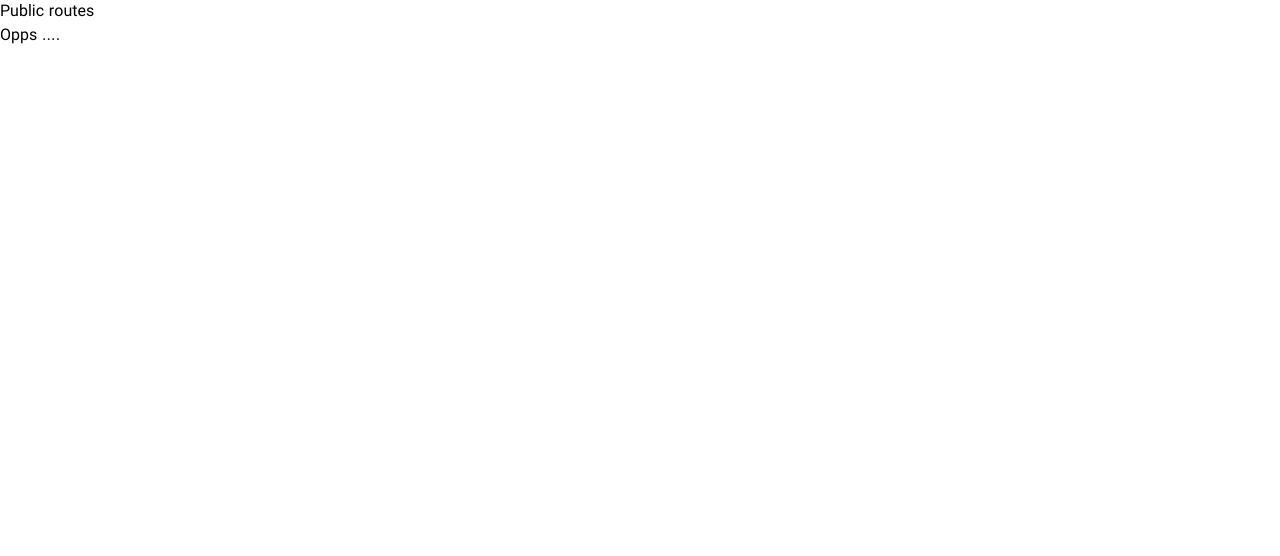
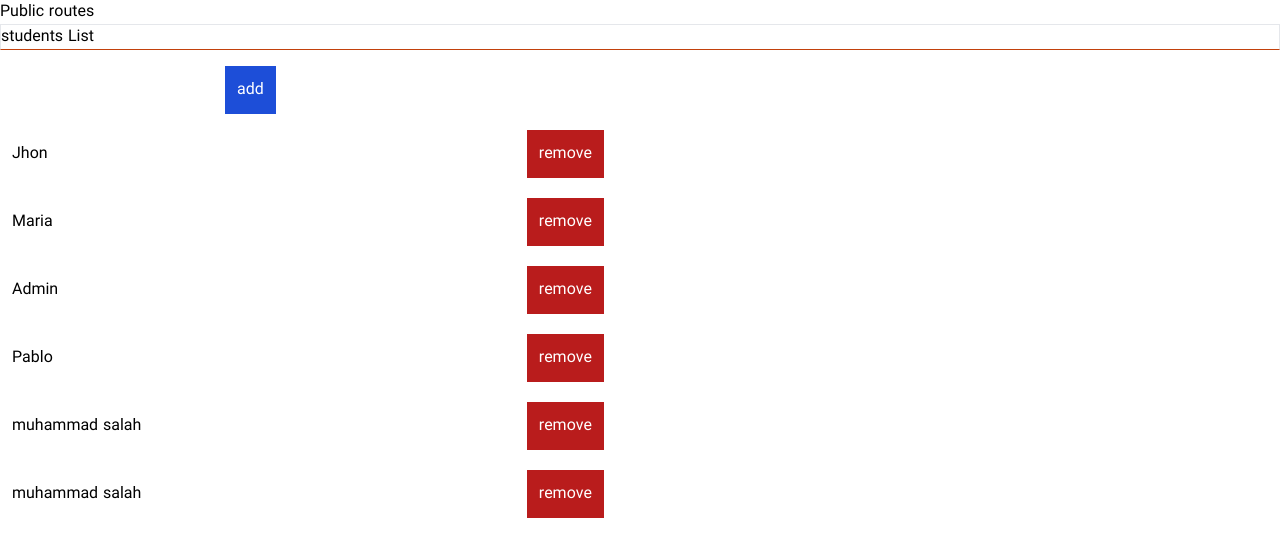
Before and after one commit to gharanfoli16405/totural, a React (Create React App) app: page /profile in a window 1280 px wide. Shown: the top 556 px of the page. Built offline with nearby package versions, Linux system fonts and the light colour scheme; no server answers.

Commit message:
profile data loader

```diff
--- a/src/constant/users.js
+++ b/src/constant/users.js
@@ -782,3 +782,66 @@ export const users = [
     updatedAt: "2024-07-20T13:33:02.000Z",
   },
 ];
+
+export const students = [
+  {
+    id: 1,
+    email: "john@mail.com",
+    password: "changeme",
+    name: "Jhon",
+    role: "customer",
+    avatar: "https://i.imgur.com/LDOO4Qs.jpg",
+    creationAt: "2024-07-20T03:10:57.000Z",
+    updatedAt: "2024-07-20T03:10:57.000Z",
+  },
+  {
+    id: 2,
+    email: "maria@mail.com",
+    password: "12345",
+    name: "Maria",
+    role: "customer",
+    avatar: "https://i.imgur.com/DTfowdu.jpg",
+    creationAt: "2024-07-20T03:10:57.000Z",
+    updatedAt: "2024-07-20T03:10:57.000Z",
+  },
+  {
+    id: 3,
+    email: "admin@mail.com",
+    password: "admin123",
+    name: "Admin",
+    role: "admin",
+    avatar: "https://i.imgur.com/yhW6Yw1.jpg",
+    creationAt: "2024-07-20T03:10:57.000Z",
+    updatedAt: "2024-07-20T03:10:57.000Z",
+  },
+  {
+    id: 4,
+    email: "pablo@example.com",
+    password: "1234",
+    name: "Pablo",
+    role: "customer",
+    avatar: "https://randomuser.me/api/portraits/men/59.jpg",
+    creationAt: "2024-07-20T03:34:12.000Z",
+    updatedAt: "2024-07-20T03:34:12.000Z",
+  },
+  {
+    id: 6,
+    email: "salah@mail.com",
+    password: "1234",
+    name: "muhammad salah",
+    role: "admin",
+    avatar: "https://i.imgur.com/LDOO4Qs.jpg",
+    creationAt: "2024-07-20T03:55:19.000Z",
+    updatedAt: "2024-07-20T07:09:45.000Z",
+  },
+  {
+    id: 6,
+    email: "salah@mail.com",
+    password: "1234",
+    name: "muhammad salah",
+    role: "admin",
+    avatar: "https://i.imgur.com/LDOO4Qs.jpg",
+    creationAt: "2024-07-20T03:55:19.000Z",
+    updatedAt: "2024-07-20T07:09:45.000Z",
+  },
+];
--- /dev/null
+++ b/src/pages/Cart/Cart.jsx
@@ -0,0 +1,25 @@
+import React, { useState } from "react";
+
+
+
+const Cart = () => {
+  const [count, setCount] = useState(0);
+  const handleIncrease = () => {
+    setCount(count + 1);
+  };
+
+  const incrementCountTwice = () => {
+    handleIncrease();
+    handleIncrease();
+  };
+
+  return (
+    <>
+      {/* <button onClick={() => setCount(count - 1)}>decrease</button> */}
+      <div>{count}</div>
+      <button onClick={incrementCountTwice}>increase</button>
+    </>
+  );
+};
+
+export default Cart;
--- a/src/pages/Profile/Profile.jsx
+++ b/src/pages/Profile/Profile.jsx
@@ -1,50 +1,37 @@
-import { useReducer, useEffect } from "react";
-import { GetUser } from "apis/Profile";
-import {
-  dataLoaderReducer,
-  initialState,
-} from "reducers/dataLoader/dataLoaderReducer";
-import {
-  getDataStart,
-  getDataSuccess,
-  getDataFailure,
-} from "reducers/dataLoader/dataLoadderAction";
+import React from "react";
+import { students } from "constant/users";
+import { useState } from "react";
 
 const Profile = () => {
-  const [state, dispatch] = useReducer(dataLoaderReducer, initialState);
+  const [data, setData] = useState(students);
 
-  const { loading, data, error } = state;
-  console.log("state", state);
+  const handleDelete = (id) => {
+    const filterData = data.filter((item) => item.id !== id);
+    setData(filterData);
+  };
 
-  useEffect(() => {
-    dispatch(getDataStart());
-    GetUser()
-      .then((res) => {
-        const {
-          data: { data },
-        } = res;
-        dispatch(getDataSuccess(data));
-      })
-      .catch((e) => {
-        dispatch(getDataFailure(data));
-      });
-  }, []);
+  return (
+    <>
+      <div className="border border-b-orange-700">students List</div>
+      <div className="my-4">
+        <input type="text" />
+        <button className="bg-blue-700 text-white p-3 mx-6">add</button>
+      </div>
 
-  return loading ? (
-    <p> is Loading</p>
-  ) : (
-    <>
-      {error ? (
-        <p> Opps ....</p>
-      ) : (
-        <div>
-          <figure>
-            <img src={data.avatar} alt="" />
-          </figure>
-          <span> {data.first_name} </span>
-          <span> {data.last_name} </span>
-        </div>
-      )}
+      <ul>
+        {data.length > 0 &&
+          data.map(({ name, id }) => (
+            <div className="flex items-center mb-5 px-3 w-1/2 justify-between">
+              <li key={id}>{name}</li>
+              <button
+                className="bg-red-700 text-white p-3 mx-6"
+                onClick={() => handleDelete(id)}
+              >
+                remove
+              </button>
+            </div>
+          ))}
+      </ul>
     </>
   );
 };
--- /dev/null
+++ b/src/pages/Profile/_Profile.jsx
@@ -0,0 +1,34 @@
+import { GetUser } from "apis/Profile";
+import { useEffect, useReducer } from "react";
+import {
+  getDataStart,
+  getDataSuccess,
+  getDataFailure,
+} from "reducers/dataLoader/DataLoaderAction";
+
+import {
+  dataReducer,
+  initialState,
+} from "reducers/dataLoader/DataLoaderReducer";
+const Profile = () => {
+  const [state, dispatch] = useReducer(dataReducer, initialState);
+
+  console.log("state", state);
+
+  useEffect(() => {
+    dispatch(getDataStart());
+    GetUser()
+      .then((res) => {
+        dispatch(getDataSuccess(res));
+      })
+      .catch(() => dispatch(getDataFailure()));
+  }, []);
+
+  return (
+    <>
+      <div>Profile page dsd</div>
+    </>
+  );
+};
+
+export default Profile;
--- a/src/reducers/dataLoader/dataLoaderReducer.js
+++ b/src/reducers/dataLoader/dataLoaderReducer.js
@@ -3,13 +3,12 @@ import { dataLoaderTypes as types } from "./dataLoaderTypes";
 const { FETCH, SUCCESS, FAIL } = types;
 
 export const initialState = {
-  loading: true,
-  data: null,
+  loading: false,
+  data: {},
   error: false,
 };
 
-export const dataLoaderReducer = (state = initialState, action) => {
-  console.log("action", action);
+export const dataReducer = (state = initialState, action) => {
   switch (action.type) {
     case FETCH:
       return { ...state, loading: true };
@@ -17,6 +16,7 @@ export const dataLoaderReducer = (state = initialState, action) => {
       return { ...state, loading: false, data: action.payload };
     case FAIL:
       return { ...state, loading: false, error: true };
+
     default:
       return state;
   }
--- a/src/reducers/dataLoader/dataLoaderTypes.js
+++ b/src/reducers/dataLoader/dataLoaderTypes.js
@@ -1,5 +1,5 @@
 export const dataLoaderTypes = {
   FETCH: "FETCH",
-  SUCCESS: "SUCCESS",
+  SUCSESS: "SUCSESS",
   FAIL: "FAIL",
 };
--- a/src/router/router.jsx
+++ b/src/router/router.jsx
@@ -17,6 +17,7 @@ import Login from "pages/Login";
 import AboutUs from "pages/AboutUs";
 import Profile from "pages/Profile";
 import History from "pages/History";
+import Cart from "pages/Cart/Cart";
 
 // const AboutUs = lazy(() => import("pages/AboutUs")); //promise , create File
 
@@ -37,6 +38,7 @@ const router = () => {
         <Route path="/about" element={<AboutUs />} />
         <Route path="/profile" element={<Profile />} />
         <Route path="/history" element={<History />} />
+        <Route path="/cart" element={<Cart />} />
 
         {/* <Route path="chooseLanguage" element={<ChooseLanguage />} />
         <Route path="intro" element={<Intro />} />
```
Also changed, not shown: src/reducers/dataLoader/DataLoaderAction.js (renamed from src/reducers/dataLoader/dataLoadderAction.js).
